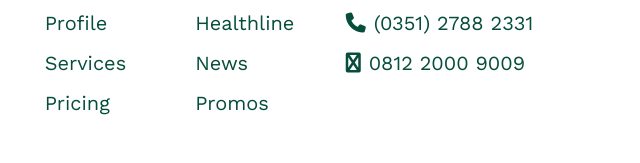
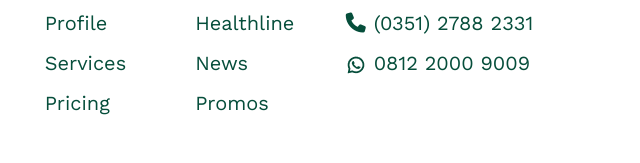
Before and after one commit to hamzakhan696/the-day-beauty-green-, a plain HTML site: page index.html in a window 1280 px wide. Shown: the part 2380-2543 px from the top of the page, 282-922 px from the left. Drawn offline with nearby package versions, Linux system fonts and the light colour scheme.

Commit message:
image update

```diff
--- a/index.html
+++ b/index.html
@@ -13,6 +13,7 @@
       <link rel="stylesheet" href="https://cdnjs.cloudflare.com/ajax/libs/font-awesome/6.4.2/css/all.min.css">
 </head>
 <body>
+    <!-- header-section -->
     <header>
         <div class="container-fluid">
             <div class="row">
@@ -50,6 +51,8 @@
             </div>
         </div>
     </header>
+
+    <!-- section-1 -->
     <div class="section-1">
         <div class="container-fluid">
             <div class="row py-5 ">
@@ -112,6 +115,7 @@
         </div>
     </div>
     <!-- section-2 -->
+
     <div class="section-2">
       <div>
         <div class="btn-container">
@@ -148,6 +152,8 @@
 
       </div>
     </div>
+
+    <!-- footer -->
     <footer>
         <div class="container">
             <div class="row">
@@ -184,7 +190,7 @@
                     <h6>Contact</h6>
                     <ul class="footer-list">
                         <li><a href=""><i class="fa fa-phone mr-2" aria-hidden="true"></i></a>(0351) 2788 2331</li>
-                        <li><a href=""><i  class="fa fa-whatsapp mr-2" aria-hidden="true"></i></a>0812 2000 9009</li>
+                        <li><a href=""><img src="images/jam_whatsapp.png" alt="" class="mr-2"></a>0812 2000 9009</li>
                     </ul>
                 </div>
                 <div class="col-sm-6 col-md promos-content">
```
Also changed, not shown: style.css (+7 -33 lines).
